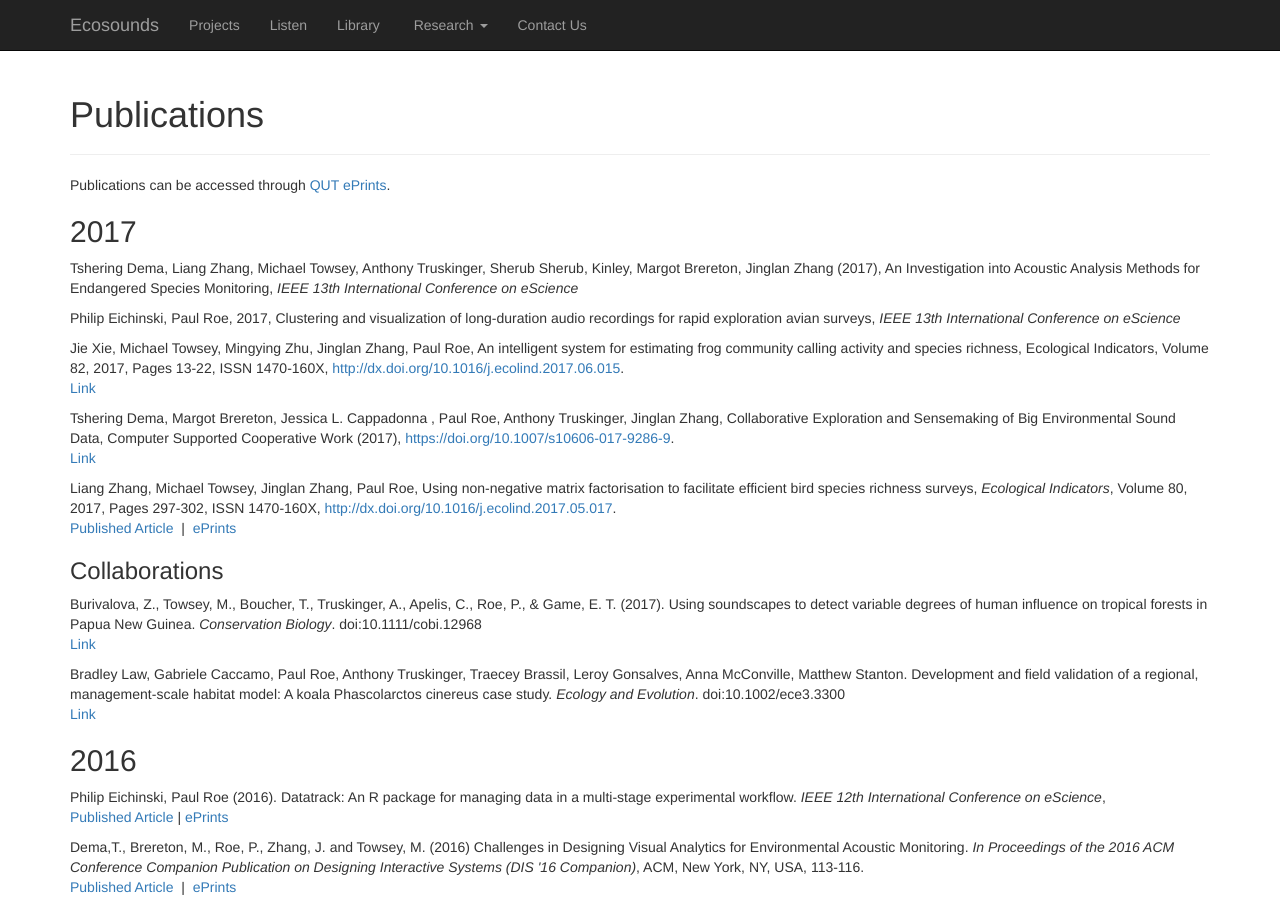
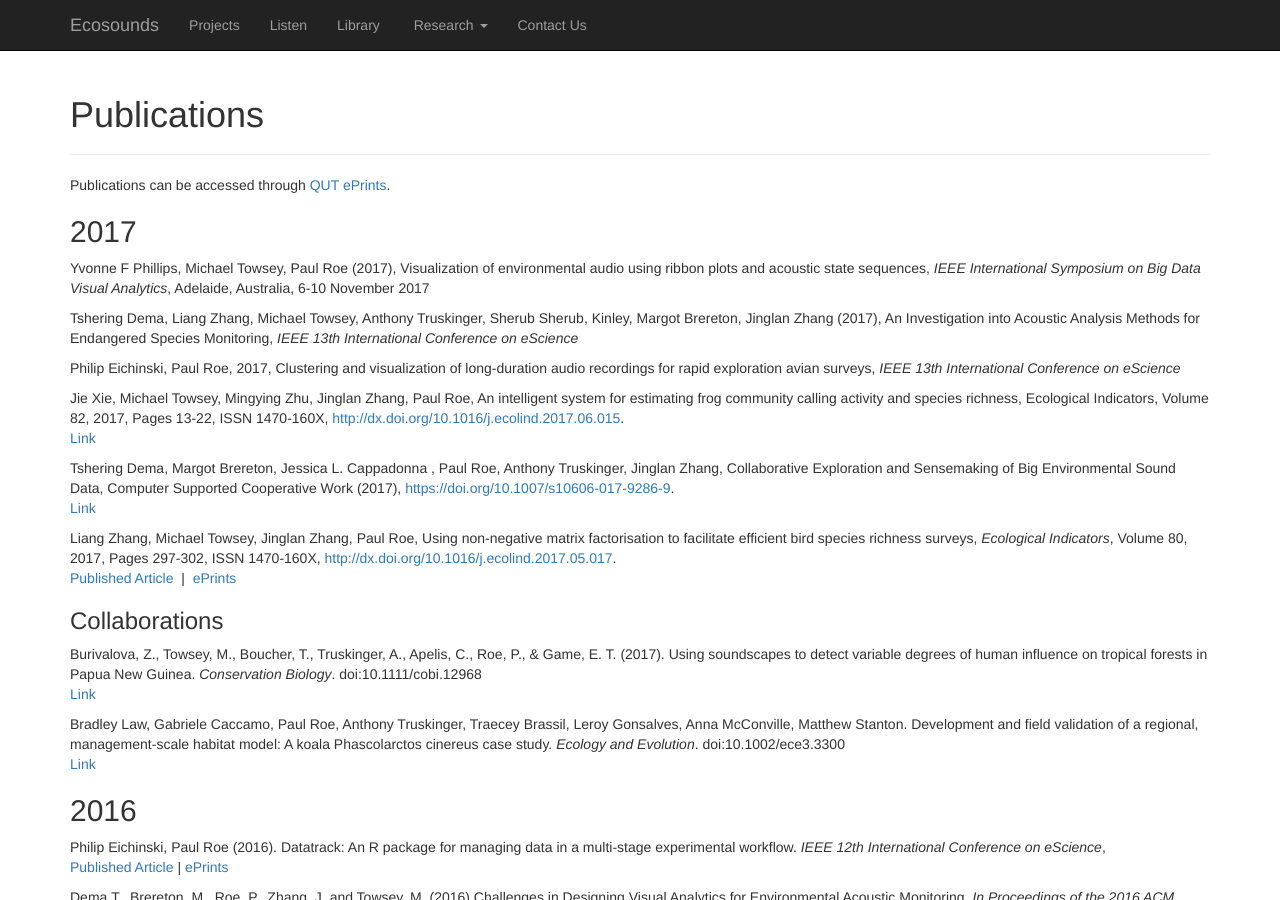
Before and after one commit to QutEcoacoustics/research-blog, a Jekyll site: the page built from publications/publications.html, in a window 1280 px wide and 900 px high. Built offline with Jekyll 4.4.1, drawn with Linux system fonts in a browser that asks for light colours; nearby versions of some CDN libraries.

Commit message:
Update publications.html

```diff
--- a/publications/publications.html
+++ b/publications/publications.html
@@ -12,6 +12,13 @@ title: Ecosounds | Publications
 
     <!-- Insert entries in reverse chronological order (newest first) -->
     <h2>2017</h2>
+
+    <p>
+    Yvonne F Phillips, Michael Towsey, Paul Roe (2017),
+    Visualization of environmental audio using ribbon plots and acoustic state sequences,
+    <i>IEEE International Symposium on Big Data Visual Analytics</i>, Adelaide, Australia, 6-10 November 2017
+    </p>
+
     <p>
     Tshering Dema, Liang Zhang, Michael Towsey, Anthony Truskinger, Sherub Sherub, Kinley, Margot Brereton, Jinglan Zhang (2017),
 	An Investigation into Acoustic Analysis Methods for Endangered Species Monitoring,
```
